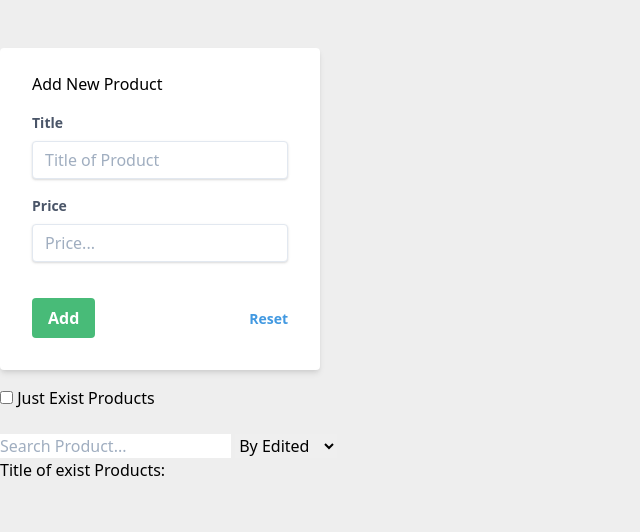
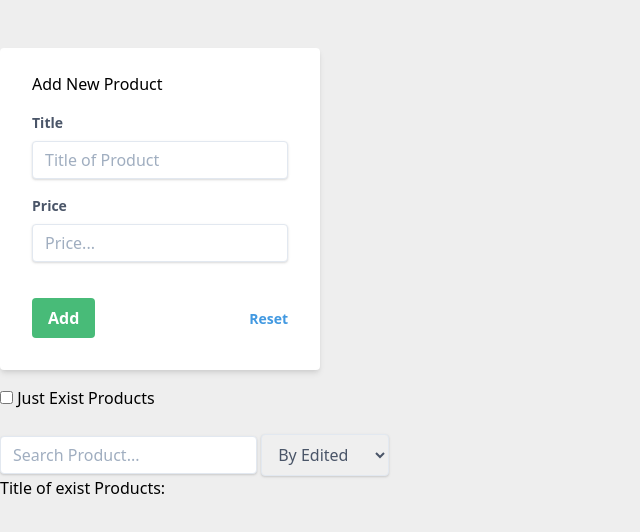
Before and after one commit to amiryxe/vanilla-js-crud, a plain HTML site: page index.html in a window 1280 px wide. Shown: the whole page, without its empty margins (0-640 px from the left). Drawn offline with Linux system fonts and the light colour scheme.

Commit message:
set styles to select and search filed

```diff
--- a/index.html
+++ b/index.html
@@ -75,9 +75,19 @@
       <br />
       <br />
 
-      <input type="text" id="searchText" placeholder="Search Product..." />
+      <input
+        type="text"
+        id="searchText"
+        placeholder="Search Product..."
+        class="shadow border rounded py-2 px-3 text-gray-700 leading-tight focus:outline-none focus:shadow-outline"
+      />
 
-      <select name="" id="sort">
+      <select
+        name=""
+        id="sort"
+        class="shadow border rounded py-2 px-3 text-gray-700 leading-tight focus:outline-none focus:shadow-outline"
+        id="grid-state"
+      >
         <option value="byEdited">By Edited</option>
         <option value="byCreated">By Created</option>
       </select>
```
